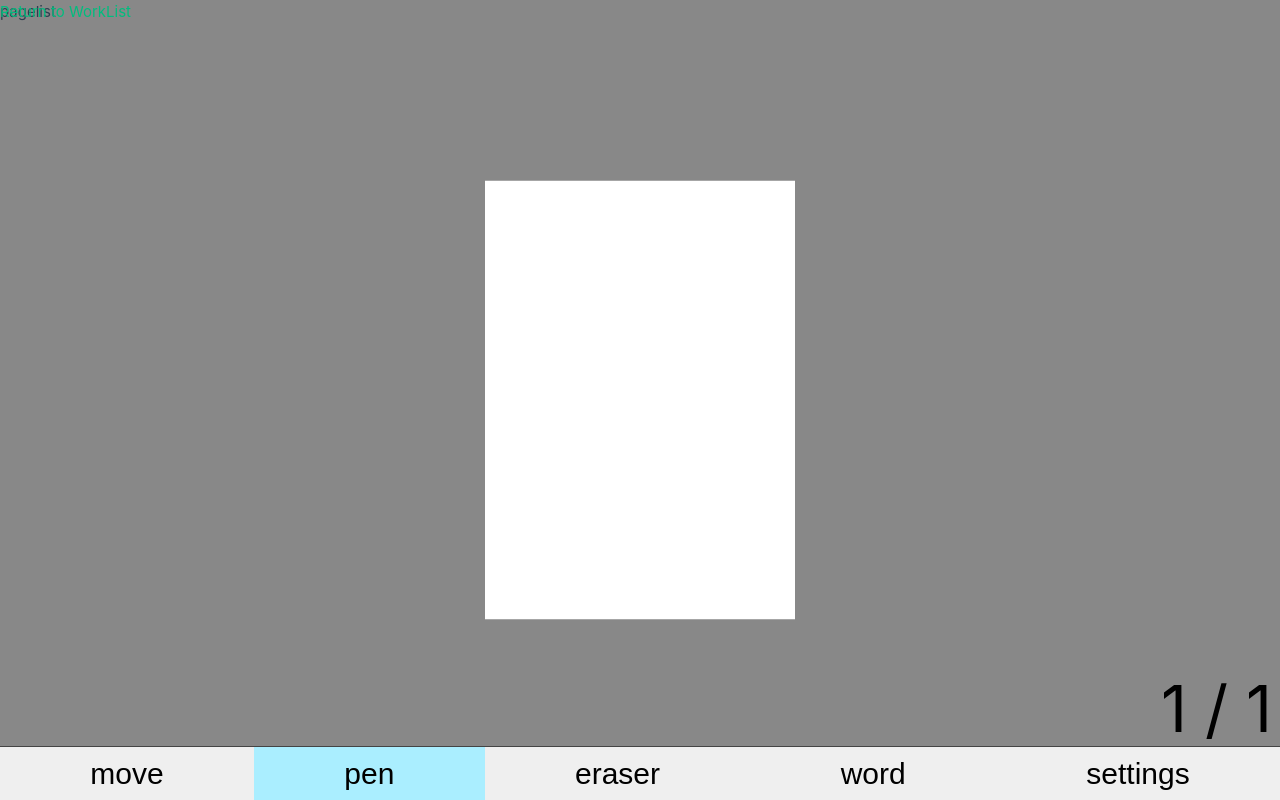
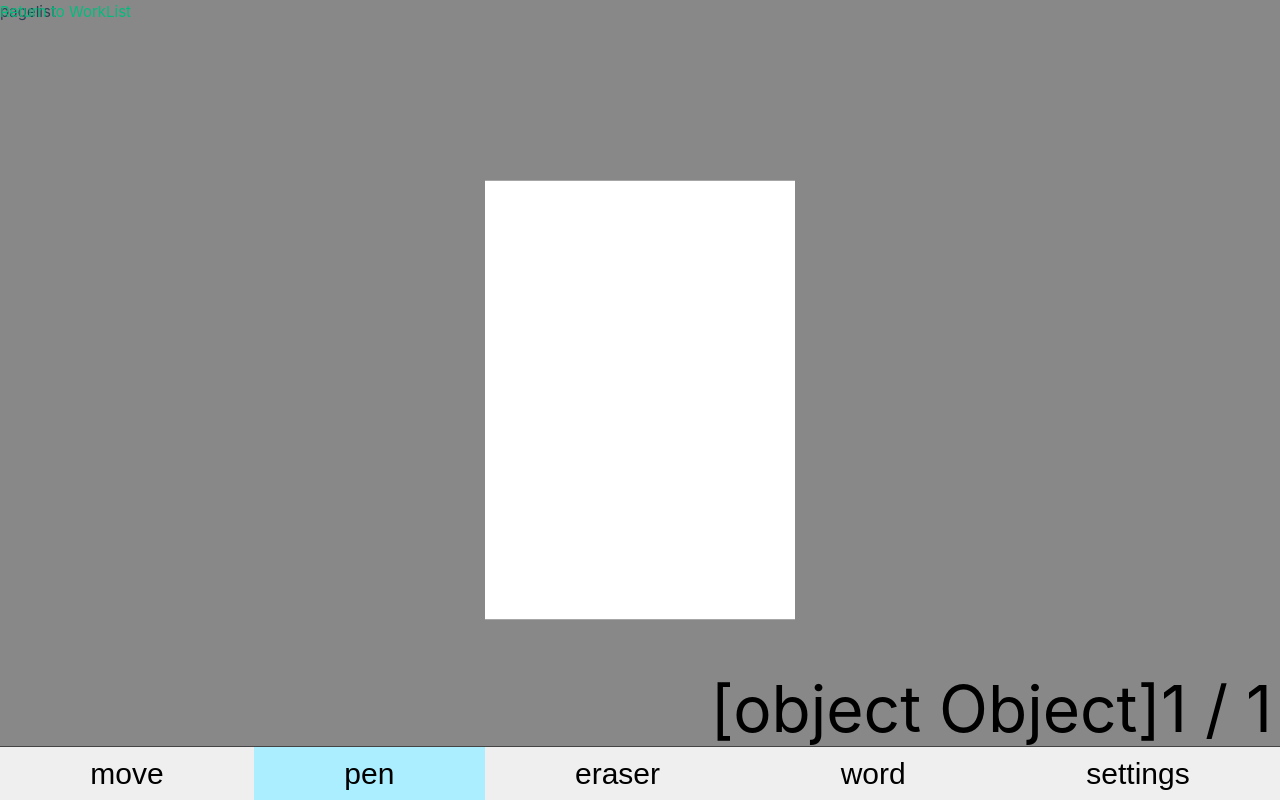
Before and after one commit to Kiterai/ComicSeeder, a Vue app in the folder frontend/: page /works/1 in a window 1280 px wide. Built offline with nearby package versions, Linux system fonts and the light colour scheme.

Commit message:
ページ数,ページ番号の取得を分離

```diff
--- a/frontend/src/components/workedit/PageEditCanvas.vue
+++ b/frontend/src/components/workedit/PageEditCanvas.vue
@@ -184,7 +184,7 @@ const onmousemove = (e: MouseEvent) => {
       </textarea>
     </div>
     <div :class="$style.pageNumber">
-      {{ workPagesStore.currentPageIndex + 1 }} / {{ workPagesStore.pages.length }}
+      {{ pageOperation.currentPageIndex + 1 }} / {{ pageOperation.currentWorkPagesNum }}
     </div>
     <div
       :class="$style.surface"
--- a/frontend/src/composables/usePageOperation.ts
+++ b/frontend/src/composables/usePageOperation.ts
@@ -1,4 +1,5 @@
 import { useWorkPages } from '@/stores/workPages';
+import { computed } from 'vue';
 
 export const usePageOperation = () => {
   const workPagesStore = useWorkPages();
@@ -44,9 +45,23 @@ export const usePageOperation = () => {
     }
     pageLoading = false;
   }
+  const currentWorkPagesNum = computed(() => {
+    return workPagesStore.pages.length;
+  });
+  const currentPageIndex = computed(() => {
+    return workPagesStore.currentPageIndex;
+  });
   async function setup() {
     await workPagesStore.loadNowPage();
   }
 
-  return { tryGotoPrevPage, tryGotoNextPage, tryDeleteNowPage, tryGotoPageByIndex, setup };
+  return {
+    tryGotoPrevPage,
+    tryGotoNextPage,
+    tryDeleteNowPage,
+    tryGotoPageByIndex,
+    setup,
+    currentWorkPagesNum,
+    currentPageIndex
+  };
 };
```
